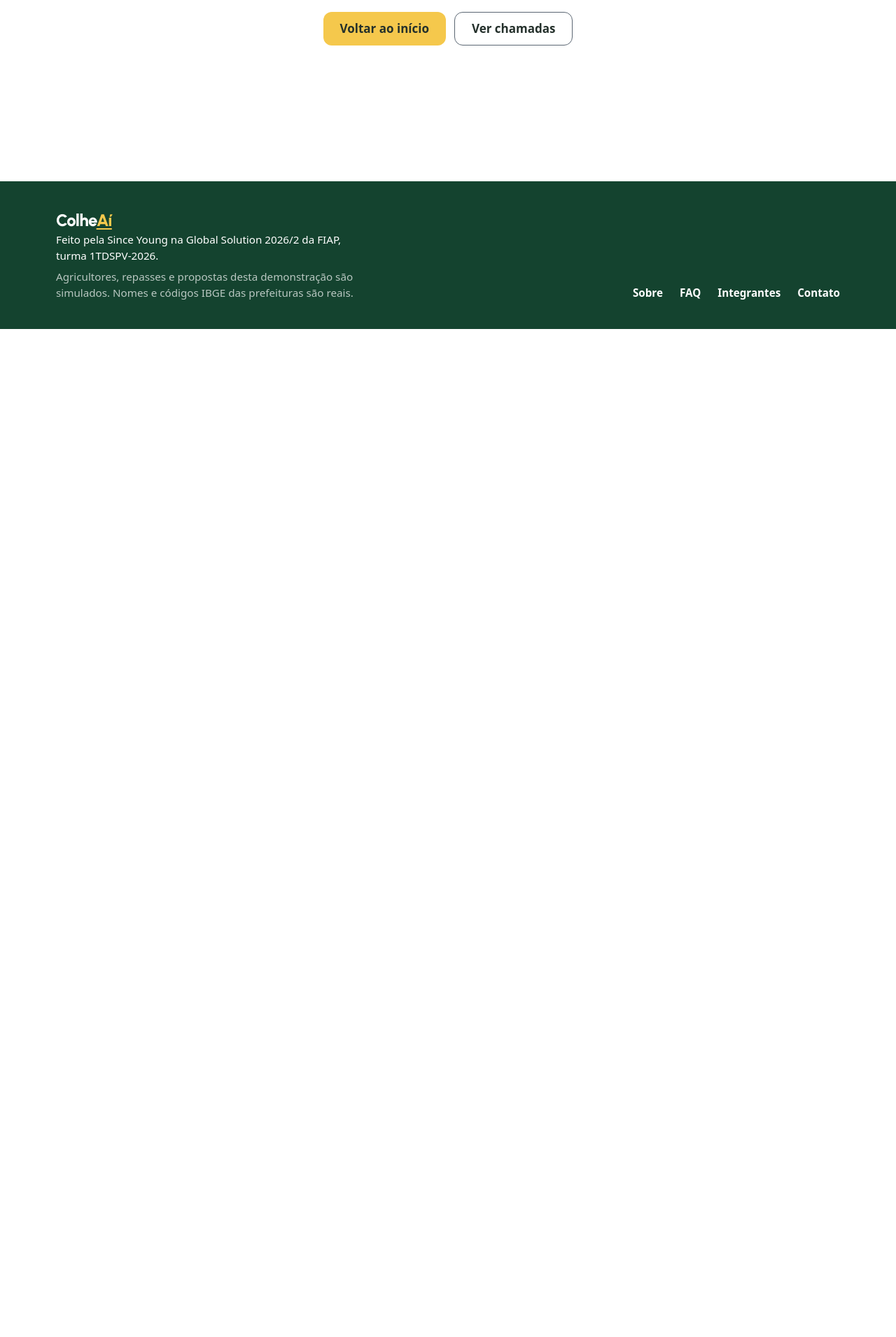
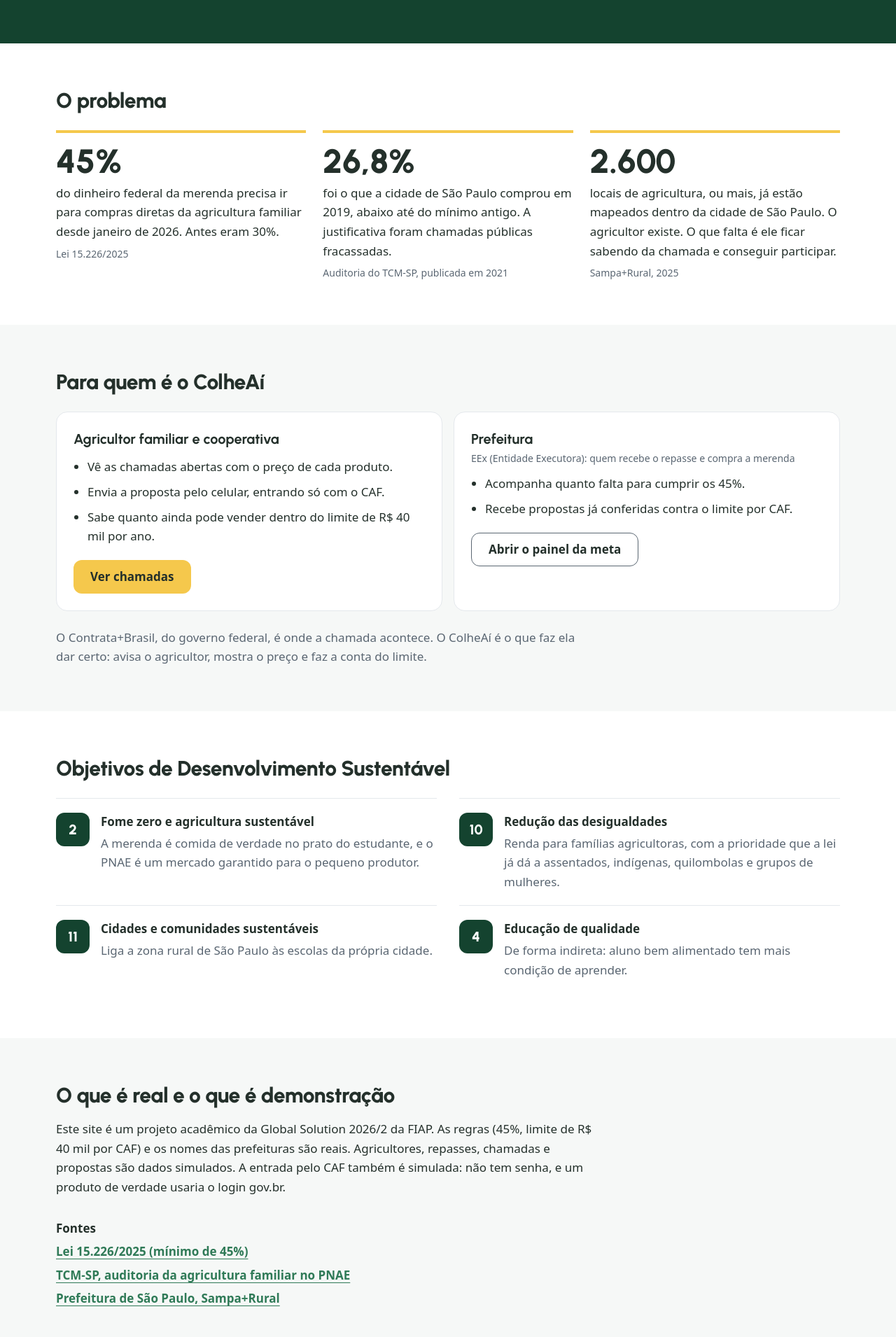
Before and after one commit to EstevesArtur/gs-colheai-front-end, a React (Vite) app: page /sobre in a window 1280 px wide. Shown: the part 330-2240 px from the top of the page at 70% size. Before the commit the page ends 800 px from the top, so only its background shows below. Built offline with nearby package versions, Linux system fonts and the light colour scheme; no server answers; a web font is replaced by a local one.

Commit message:
feat: cria SobrePage e registra as rotas de Home e Sobre

```diff
--- a/src/App.tsx
+++ b/src/App.tsx
@@ -2,7 +2,9 @@
 // Mapa de rotas da aplicação. Todas ficam dentro do MainLayout (rota mãe).
 import { BrowserRouter, Route, Routes } from 'react-router-dom'
 import { MainLayout } from '@/layouts/MainLayout'
+import { HomePage } from '@/pages/HomePage'
 import { NotFoundPage } from '@/pages/NotFoundPage'
+import { SobrePage } from '@/pages/SobrePage'
 
 export default function App() {
   return (
@@ -10,7 +12,8 @@ export default function App() {
       <Routes>
         {/* Rota mãe: sem path, só desenha a moldura */}
         <Route element={<MainLayout />}>
-          {/* As páginas entram aqui nas próximas features */}
+          <Route index element={<HomePage />} />
+          <Route path="sobre" element={<SobrePage />} />
 
           {/* Coringa: qualquer URL que não bateu com as rotas acima */}
           <Route path="*" element={<NotFoundPage />} />
--- /dev/null
+++ b/src/pages/SobrePage.tsx
@@ -0,0 +1,185 @@
+// Since Young · ColheAí · GS 2026/2 · Front-End Design Engineering
+// Página "Sobre": o problema, quem o ColheAí atende e a ligação com os ODS.
+// Todo número tem a fonte ao lado, com link.
+import { Link } from 'react-router-dom'
+
+// ODS (Objetivos de Desenvolvimento Sustentável da ONU) ligados à solução
+const ODS = [
+  {
+    numero: 2,
+    nome: 'Fome zero e agricultura sustentável',
+    texto:
+      'A merenda é comida de verdade no prato do estudante, e o PNAE é um mercado garantido para o pequeno produtor.',
+  },
+  {
+    numero: 10,
+    nome: 'Redução das desigualdades',
+    texto:
+      'Renda para famílias agricultoras, com a prioridade que a lei já dá a assentados, indígenas, quilombolas e grupos de mulheres.',
+  },
+  {
+    numero: 11,
+    nome: 'Cidades e comunidades sustentáveis',
+    texto: 'Liga a zona rural de São Paulo às escolas da própria cidade.',
+  },
+  {
+    numero: 4,
+    nome: 'Educação de qualidade',
+    texto: 'De forma indireta: aluno bem alimentado tem mais condição de aprender.',
+  },
+]
+
+const FONTES = [
+  {
+    rotulo: 'Lei 15.226/2025 (mínimo de 45%)',
+    url: 'https://www.gov.br/fnde/pt-br/assuntos/noticias/lei-amplia-compra-da-agricultura-familiar-para-o-pnae',
+  },
+  {
+    rotulo: 'TCM-SP, auditoria da agricultura familiar no PNAE',
+    url: 'https://portal.tcm.sp.gov.br/Pagina/28513',
+  },
+  {
+    rotulo: 'Prefeitura de São Paulo, Sampa+Rural',
+    url: 'https://prefeitura.sp.gov.br/desenvolvimento/w/coordenadoria_de_agricultura/153588',
+  },
+]
+
+export function SobrePage() {
+  return (
+    <>
+      <section className="bg-mata text-white">
+        <div className="mx-auto max-w-6xl px-4 pb-10 pt-8 lg:pb-14 lg:pt-12">
+          <h1 className="max-w-3xl font-display text-[2.1rem] font-extrabold leading-tight tracking-[-0.02em] sm:text-5xl">
+            A lei manda comprar do agricultor familiar. Falta o caminho.
+          </h1>
+          <p className="mt-4 max-w-2xl text-lg leading-relaxed text-white/80">
+            O ColheAí aproxima quem planta de quem compra a merenda: o agricultor encontra a chamada
+            pública e envia a proposta, e a prefeitura acompanha a meta.
+          </p>
+        </div>
+      </section>
+
+      <section aria-labelledby="titulo-problema" className="mx-auto max-w-6xl px-4 py-12 lg:py-16">
+        <h2 id="titulo-problema" className="font-display text-3xl font-extrabold tracking-[-0.015em]">
+          O problema
+        </h2>
+        <div className="mt-6 grid gap-6 md:grid-cols-3">
+          <div className="border-t-4 border-milho-vivo pt-4">
+            <p className="font-display text-5xl font-extrabold">45%</p>
+            <p className="mt-2 leading-relaxed">
+              do dinheiro federal da merenda precisa ir para compras diretas da agricultura familiar
+              desde janeiro de 2026. Antes eram 30%.
+            </p>
+            <p className="mt-2 text-sm text-grafite">Lei 15.226/2025</p>
+          </div>
+          <div className="border-t-4 border-milho-vivo pt-4">
+            <p className="font-display text-5xl font-extrabold">26,8%</p>
+            <p className="mt-2 leading-relaxed">
+              foi o que a cidade de São Paulo comprou em 2019, abaixo até do mínimo antigo. A
+              justificativa foram chamadas públicas fracassadas.
+            </p>
+            <p className="mt-2 text-sm text-grafite">Auditoria do TCM-SP, publicada em 2021</p>
+          </div>
+          <div className="border-t-4 border-milho-vivo pt-4">
+            <p className="font-display text-5xl font-extrabold">2.600</p>
+            <p className="mt-2 leading-relaxed">
+              locais de agricultura, ou mais, já estão mapeados dentro da cidade de São Paulo. O
+              agricultor existe. O que falta é ele ficar sabendo da chamada e conseguir participar.
+            </p>
+            <p className="mt-2 text-sm text-grafite">Sampa+Rural, 2025</p>
+          </div>
+        </div>
+      </section>
+
+      <section aria-labelledby="titulo-para-quem" className="bg-nevoa">
+        <div className="mx-auto max-w-6xl px-4 py-12 lg:py-16">
+          <h2
+            id="titulo-para-quem"
+            className="font-display text-3xl font-extrabold tracking-[-0.015em]"
+          >
+            Para quem é o ColheAí
+          </h2>
+          <div className="mt-6 grid gap-4 md:grid-cols-2">
+            <article className="card p-5 sm:p-6">
+              <h3 className="font-display text-xl font-bold">Agricultor familiar e cooperativa</h3>
+              <ul className="mt-3 list-disc space-y-2 pl-5 leading-relaxed">
+                <li>Vê as chamadas abertas com o preço de cada produto.</li>
+                <li>Envia a proposta pelo celular, entrando só com o CAF.</li>
+                <li>Sabe quanto ainda pode vender dentro do limite de R$ 40 mil por ano.</li>
+              </ul>
+              <Link to="/chamadas" className="btn-primary mt-5">
+                Ver chamadas
+              </Link>
+            </article>
+            <article className="card p-5 sm:p-6">
+              <h3 className="font-display text-xl font-bold">Prefeitura</h3>
+              <p className="mt-1 text-sm text-grafite">
+                EEx (Entidade Executora): quem recebe o repasse e compra a merenda
+              </p>
+              <ul className="mt-3 list-disc space-y-2 pl-5 leading-relaxed">
+                <li>Acompanha quanto falta para cumprir os 45%.</li>
+                <li>Recebe propostas já conferidas contra o limite por CAF.</li>
+              </ul>
+              <Link to="/painel" className="btn-secondary mt-5">
+                Abrir o painel da meta
+              </Link>
+            </article>
+          </div>
+          <p className="mt-6 max-w-3xl leading-relaxed text-grafite">
+            O Contrata+Brasil, do governo federal, é onde a chamada acontece. O ColheAí é o que faz
+            ela dar certo: avisa o agricultor, mostra o preço e faz a conta do limite.
+          </p>
+        </div>
+      </section>
+
+      <section aria-labelledby="titulo-ods" className="mx-auto max-w-6xl px-4 py-12 lg:py-16">
+        <h2 id="titulo-ods" className="font-display text-3xl font-extrabold tracking-[-0.015em]">
+          Objetivos de Desenvolvimento Sustentável
+        </h2>
+        <ul className="mt-6 grid gap-x-8 md:grid-cols-2">
+          {ODS.map((ods) => (
+            <li key={ods.numero} className="flex gap-4 border-t border-concreto py-5">
+              <span className="grid h-12 w-12 shrink-0 place-items-center rounded-xl bg-mata font-display text-xl font-extrabold text-white">
+                {ods.numero}
+              </span>
+              <div>
+                <h3 className="font-semibold">{ods.nome}</h3>
+                <p className="mt-1 leading-relaxed text-grafite">{ods.texto}</p>
+              </div>
+            </li>
+          ))}
+        </ul>
+      </section>
+
+      <section aria-labelledby="titulo-demo" className="bg-nevoa">
+        <div className="mx-auto max-w-6xl px-4 py-12 lg:py-16">
+          <h2 id="titulo-demo" className="font-display text-3xl font-extrabold tracking-[-0.015em]">
+            O que é real e o que é demonstração
+          </h2>
+          <p className="mt-4 max-w-3xl leading-relaxed">
+            Este site é um projeto acadêmico da Global Solution 2026/2 da FIAP. As regras (45%,
+            limite de R$ 40 mil por CAF) e os nomes das prefeituras são reais. Agricultores,
+            repasses, chamadas e propostas são dados simulados. A entrada pelo CAF também é
+            simulada: não tem senha, e um produto de verdade usaria o login gov.br.
+          </p>
+          <h3 className="mt-8 font-semibold">Fontes</h3>
+          <ul className="mt-2 space-y-2">
+            {FONTES.map((fonte) => (
+              <li key={fonte.url}>
+                {/* Link para outro site: aqui é <a>, não <Link> */}
+                <a
+                  href={fonte.url}
+                  target="_blank"
+                  rel="noreferrer"
+                  className="font-semibold text-horta underline underline-offset-4"
+                >
+                  {fonte.rotulo}
+                </a>
+              </li>
+            ))}
+          </ul>
+        </div>
+      </section>
+    </>
+  )
+}
```
